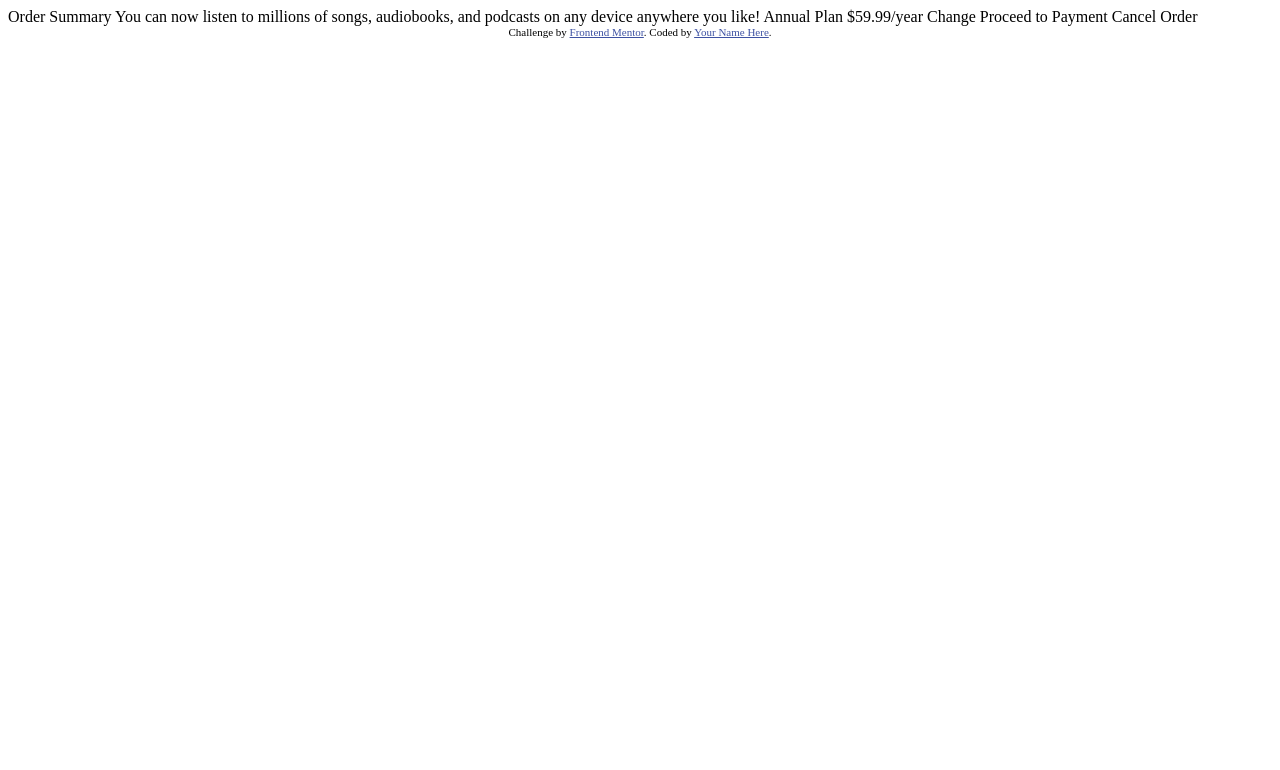
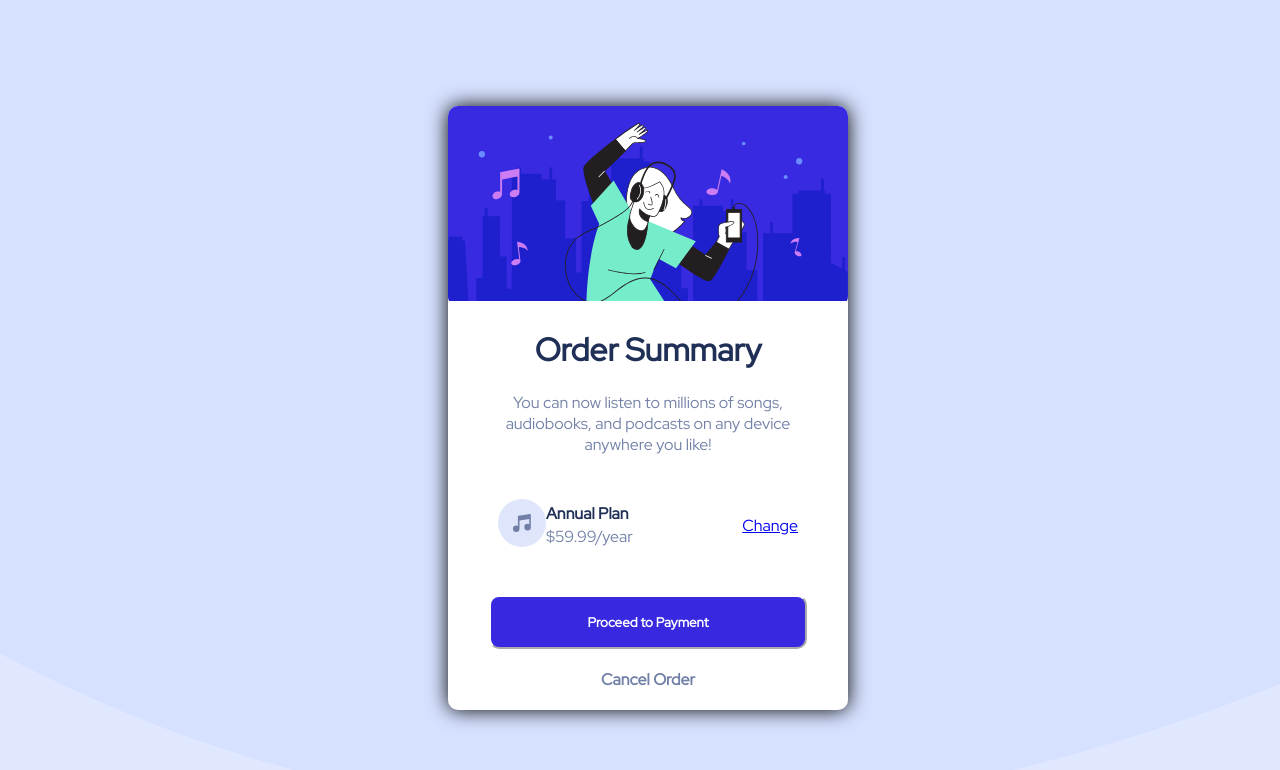
Before and after one commit to VerMeh/order-summary-component-main, a plain HTML site: page index.html in a window 1280 px wide. Drawn offline with Linux system fonts and the light colour scheme.

Commit message:
Completed

```diff
--- a/index.html
+++ b/index.html
@@ -1,6 +1,10 @@
 <!DOCTYPE html>
 <html lang="en">
-<head>
+<head >
+  <link rel="stylesheet" href="main.css">
+  <link rel="preconnect" href="https://fonts.googleapis.com">
+<link rel="preconnect" href="https://fonts.gstatic.com" crossorigin>
+<link href="https://fonts.googleapis.com/css2?family=Red+Hat+Display&display=swap" rel="stylesheet">
   <meta charset="UTF-8">
   <meta name="viewport" content="width=device-width, initial-scale=1.0"> <!-- displays site properly based on user's device -->
 
@@ -10,28 +14,33 @@
 
   <!-- Feel free to remove these styles or customise in your own stylesheet 👍 -->
   <style>
-    .attribution { font-size: 11px; text-align: center; }
-    .attribution a { color: hsl(228, 45%, 44%); }
+
   </style>
 </head>
 <body>
+<div id="mainContainer">
+  <div id="container1"><img src="/order-summary-component-main/images/illustration-hero.svg" alt=""></div>
+  <div id="container2">
+    <div id="heading"> <h1>Order Summary</h1></div>
+    <div id="summary">You can now listen to millions of songs, audiobooks, and podcasts on any
+      device anywhere you like!</div>
+    <div id="container4">
+      <div id="subContainer">
+        <div id="logo"><img src="/order-summary-component-main/images/icon-music.svg"></div>
+        <div id="subSubContainer">
+          <p id="annual"> Annual Plan</p>
+          <p id="price">$59.99/year</p>
+        </div>
+      </div>
+      <div><a href="#">Change</a></div>
+    </div>
+  </div>
 
-  Order Summary
+  <div id="container3">
+    <button>Proceed to Payment</button>
+    <a href="#">Cancel Order</a>
+  </div>
+</div>
 
-  You can now listen to millions of songs, audiobooks, and podcasts on any
-  device anywhere you like!
-
-  Annual Plan
-  $59.99/year
-
-  Change
-
-  Proceed to Payment
-  Cancel Order
-
-  <div class="attribution">
-    Challenge by <a href="https://www.frontendmentor.io?ref=challenge" target="_blank">Frontend Mentor</a>.
-    Coded by <a href="#">Your Name Here</a>.
-  </div>
 </body>
 </html>
--- /dev/null
+++ b/main.scss
@@ -0,0 +1,122 @@
+
+    body{
+        display: flex;
+        justify-content: center;
+        align-items: center;
+        height: 100vh;
+        width: 100vw;
+        background-image: url("/order-summary-component-main/images/pattern-background-desktop.svg");
+        background-size: cover;
+        font-family: 'Red Hat Display', sans-serif;
+        background-color: hsl(225, 100%, 94%);
+
+    }
+
+    #mainContainer{
+      display:flex;
+      height: auto;
+      width: 25rem;
+      margin: auto;
+      flex-direction: column;
+      border-radius: 10px;
+      justify-content: center;
+      box-shadow:0 0 20px;
+      background-color: white;
+      font-family: 'Red Hat Display', sans-serif;
+
+    }
+    #container1{
+        img{
+            width: 100%;
+
+        }
+        border-radius: 10px;
+        overflow: hidden;
+        font-family: 'Red Hat Display', sans-serif;
+    }
+    #container2{
+        display: flex;
+        justify-content: center;
+        align-items: center;
+        flex-direction: column;
+        padding-bottom: 2rem;
+        font-family: 'Red Hat Display', sans-serif;
+        #summary{
+            text-align: center;
+            font-size: 16px;
+            color: hsl(224, 23%, 55%);
+            font-family: 'Red Hat Display', sans-serif;
+            padding-left: 2rem;
+            padding-right: 2rem;
+            padding-bottom: 2rem;
+        }
+
+    }
+
+    #container3{
+        display: flex;
+        justify-content: center;
+        align-items: center;
+        flex-direction: column;
+        font-family: 'Red Hat Display', sans-serif;
+        button{
+            padding: 1rem 6rem;
+            background-color: hsl(245, 75%, 52%);
+            color: white;
+            border-radius: 10px;
+            border-color: white;
+            font-weight: 700;
+            font-family: 'Red Hat Display', sans-serif;
+        }
+        a{
+            margin: 20px;
+            color: hsl(224, 23%, 55%);
+            font-weight: 900;
+            font-family: 'Red Hat Display', sans-serif;
+            text-decoration: none;
+        }
+    }
+
+    #container4{
+        display: flex;
+        justify-content: space-around;
+        align-items: center;
+        flex-direction: row;
+        width: 75%;
+
+    }
+
+    #subContainer{
+        display: flex;
+        justify-content: center;
+        align-items: center;
+        margin-right: auto;
+        width: 100%;
+        height: 100%;
+    }
+
+    #subSubContainer{
+        display: flex;
+        justify-content: center;
+        flex-direction: column;
+        height: 100%;
+        width: 100%;
+    }
+
+    h1{
+      text-align: center;
+      color: hsl(223, 47%, 23%);
+      font-weight: 900;
+      font-family: 'Red Hat Display', sans-serif;
+    }
+
+#price{
+    margin-top: 1px;
+    color: hsl(224, 23%, 55%);
+}
+
+#annual{
+    margin-bottom: 1px;
+    font-weight: 1000;
+    color: hsl(223, 47%, 23%);
+}
```
Also changed, not shown: main.css (added), 1 other file.
